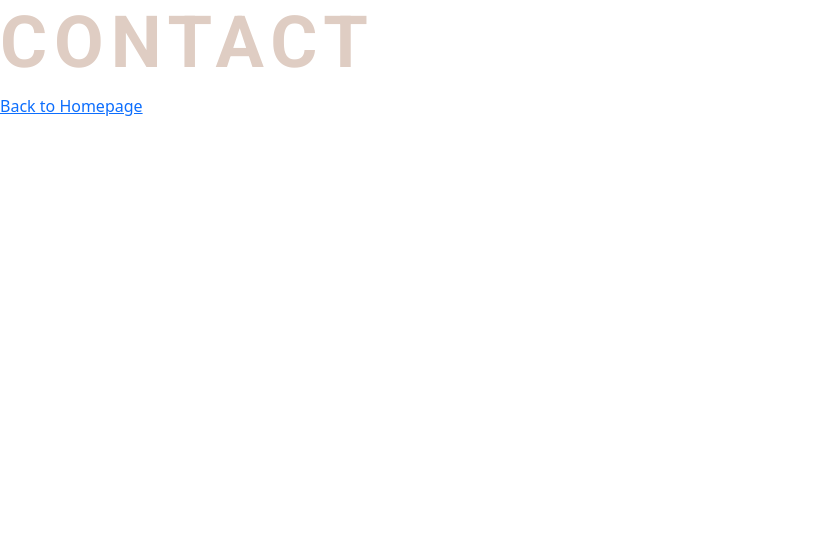
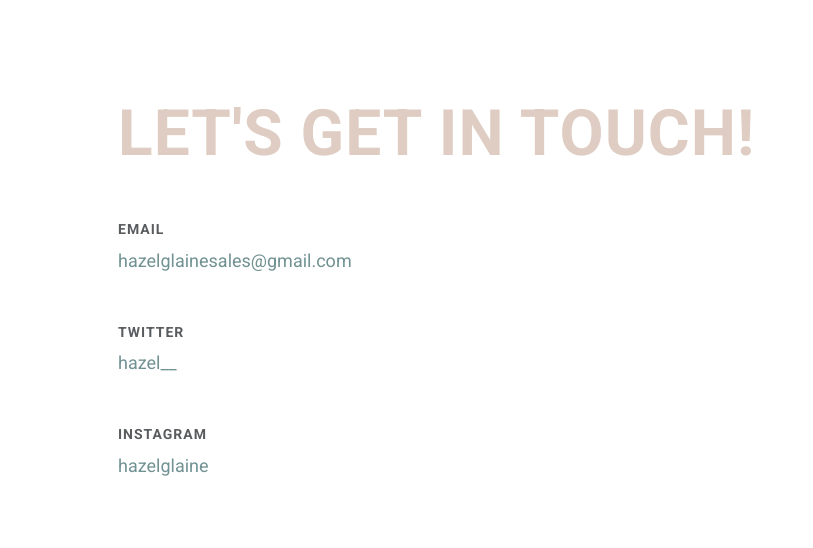
Before and after one commit to hazelglaine/responsive-portfolio, a plain HTML site: page contact.html in a window 1280 px wide. Shown: the whole page, without its empty margins (0-813 px from the left). Drawn offline with nearby package versions, Linux system fonts and the light colour scheme.

Commit message:
Added content to contact page

```diff
--- a/contact.html
+++ b/contact.html
@@ -25,10 +25,29 @@
       crossorigin="anonymous"
     ></script>
     <link rel="stylesheet" href="/css/styles.css" />
-    <title>Contact | Hazel Glaine</title>
+    <title>Contact Me | Hazel Glaine</title>
   </head>
   <body>
-    <h1>Contact</h1>
-    <a href="/">Back to Homepage</a>
+    <div class="content-container container p-5 mt-5">
+      <div class="content">
+        <h1>Let's get in touch!</h1>
+        <h3 class="mt-5 text-muted">Email</h3>
+        <p>
+          <a href="mailto:hazelglainesales@gmail.com"
+            >hazelglainesales@gmail.com</a
+          >
+        </p>
+        <h3 class="mt-5 text-muted">Twitter</h3>
+        <p>
+          <a href="https://twitter.com/hazelglaine1" target="_blank">hazel__</a>
+        </p>
+        <h3 class="mt-5 text-muted">Instagram</h3>
+        <p>
+          <a href="https://instagram.com/hazelglaine" target="_blank"
+            >hazelglaine</a
+          >
+        </p>
+      </div>
+    </div>
   </body>
 </html>
--- a/css/styles.css
+++ b/css/styles.css
@@ -8,6 +8,7 @@
 
 h1,
 h2,
+h3,
 p {
   font-family: var(--primary-font);
 }
@@ -25,9 +26,29 @@ h2 {
   color: var(--text-color);
 }
 
+h3 {
+  font-weight: bold;
+  font-size: 14px;
+  text-transform: uppercase;
+  letter-spacing: 1px;
+}
+
 p {
   font-size: 18px;
   line-height: 30px;
+  font-weight: 100;
+  color: var(--text-color);
+}
+
+a {
+  text-decoration: none;
+  color: var(--text-color);
+  transition: all ease-in-out 200ms;
+}
+
+a:hover {
+  font-weight: bold;
+  color: var(--main-color);
 }
 
 .hero {
@@ -42,13 +63,6 @@ p {
   color: var(--text-color);
   letter-spacing: 3px;
   text-transform: uppercase;
-}
-
-p {
-  color: var(--text-color);
-  font-size: 18px;
-  font-family: var(--primary-font);
-  line-height: 30px;
 }
 
 .content h1 {
```
Also changed, not shown: about.html (+1 -1 lines), portfolio.html (+1 -1 lines).
